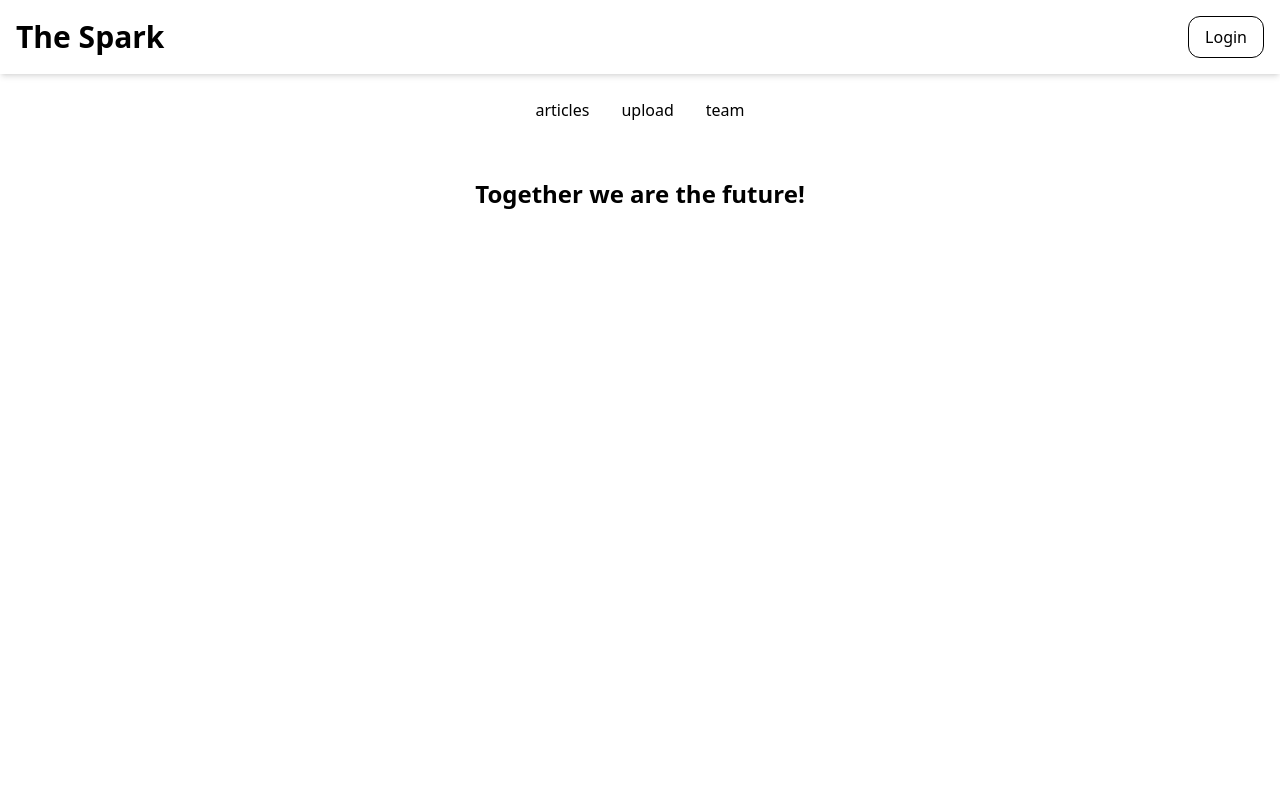
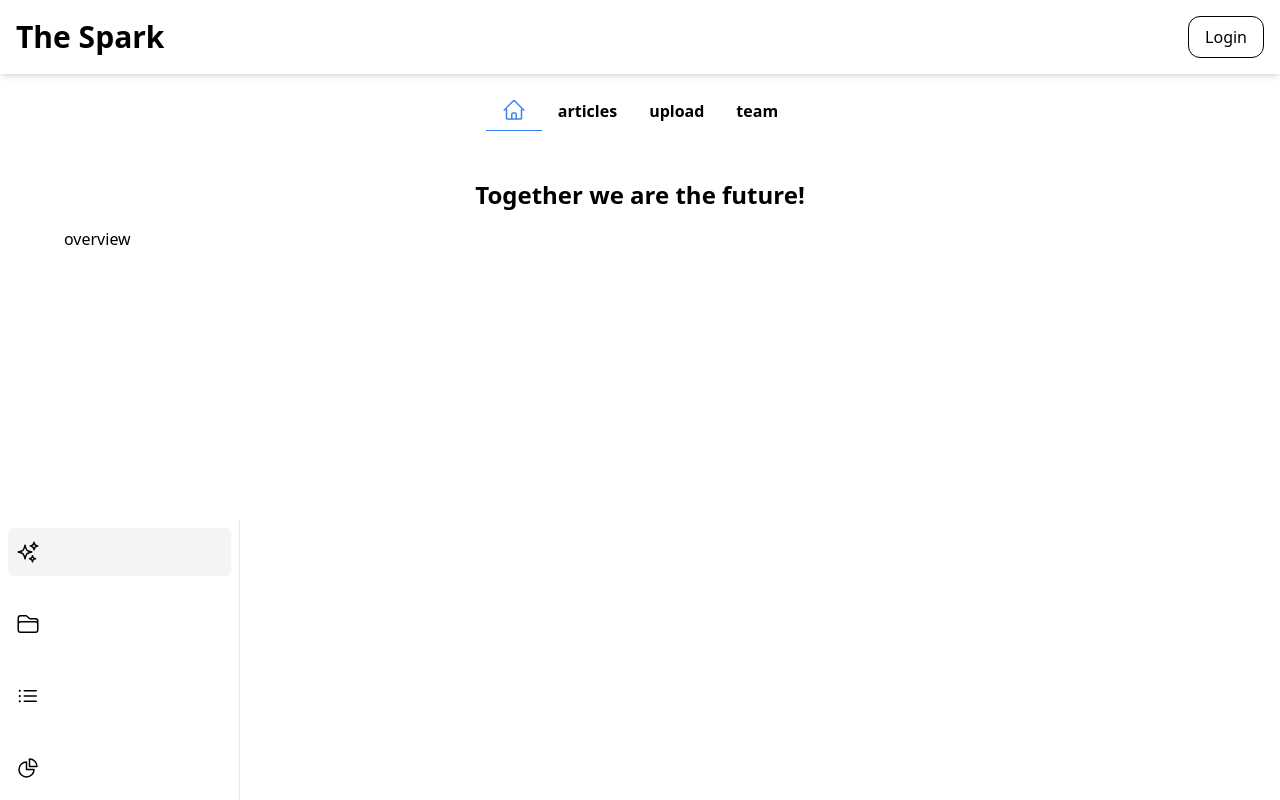
Before and after one commit to mpukabaofficial/firebasewithreact, a React (Vite) app: page / in a window 1280 px wide. Built offline with nearby package versions, Linux system fonts and the light colour scheme; no server answers.

Commit message:
made the homepage better

```diff
--- a/src/App.tsx
+++ b/src/App.tsx
@@ -10,14 +10,23 @@ import ArticlesPage from "./Pages/ArticlesPage";
 import UploadArticlesPage from "./Pages/UploadArticlesPage";
 import ArticlePage from "./Pages/ArticlePage";
 import TeamPage from "./Pages/TeamPage";
+import OverviewPage from "./Pages/IndexPages/OverviewPage";
+import ProjectPage from "./Pages/IndexPages/ProjectPage";
+import TasksPage from "./Pages/IndexPages/TasksPage";
+import AnalyticsPage from "./Pages/IndexPages/AnalyticsPage";
 
 function App() {
   return (
     <>
       <AuthContextProvider>
         <Routes>
-          <Route element={<Layout />}>
-            <Route index element={<IndexPage />} />
+          <Route path="/" element={<Layout />}>
+            <Route path="/" element={<IndexPage />}>
+              <Route path="/" element={<OverviewPage />} />
+              <Route path="/projects" element={<ProjectPage />} />
+              <Route path="/tasks" element={<TasksPage />} />
+              <Route path="/analytics" element={<AnalyticsPage />} />
+            </Route>
             <Route path="/register" element={<RegisterPage />} />
             <Route path="/login" element={<LoginPage />} />
             <Route path="/account" element={<AccountPage />} />
--- a/src/Layout.tsx
+++ b/src/Layout.tsx
@@ -1,13 +1,29 @@
 import { Outlet } from "react-router-dom";
 import Header from "./Header";
 import SideBar from "./component/SideBar";
-type sidebar = {
-  name: string;
-  url: string;
-};
-
+import { sidebar } from "./component/SideBarList";
 const Layout = () => {
   const sidebarList: sidebar[] = [
+    {
+      name: "",
+      url: "/",
+      icon: (
+        <svg
+          xmlns="http://www.w3.org/2000/svg"
+          fill="none"
+          viewBox="0 0 24 24"
+          strokeWidth={1.5}
+          stroke="currentColor"
+          className="h-6 w-6"
+        >
+          <path
+            strokeLinecap="round"
+            strokeLinejoin="round"
+            d="M2.25 12l8.954-8.955c.44-.439 1.152-.439 1.591 0L21.75 12M4.5 9.75v10.125c0 .621.504 1.125 1.125 1.125H9.75v-4.875c0-.621.504-1.125 1.125-1.125h2.25c.621 0 1.125.504 1.125 1.125V21h4.125c.621 0 1.125-.504 1.125-1.125V9.75M8.25 21h8.25"
+          />
+        </svg>
+      ),
+    },
     { name: "articles", url: "/articles" },
     { name: "upload", url: "/upload" },
     { name: "team", url: "/team" },
--- a/src/Pages/ArticlesPage.tsx
+++ b/src/Pages/ArticlesPage.tsx
@@ -10,7 +10,7 @@ const ArticlesPage = () => {
         docsArray.map((theDoc, index) => (
           <Link
             key={index}
-            className="flex min-h-[200px] flex-col items-center overflow-hidden rounded-lg border border-gray-200 bg-white object-cover shadow hover:bg-gray-100 lg:h-[20vh] lg:min-w-[800px] lg:max-w-xl lg:flex-row"
+            className="flex min-h-[200px] w-full flex-col items-center overflow-hidden rounded-lg border border-gray-200 bg-white object-cover shadow hover:bg-gray-100 lg:h-[20vh] lg:min-w-[800px] lg:max-w-xl lg:flex-row"
             to={"/article/" + theDoc.id}
           >
             <div className="flex aspect-video w-full overflow-hidden">
--- a/src/Pages/IndexPage.tsx
+++ b/src/Pages/IndexPage.tsx
@@ -1,14 +1,112 @@
+import { Outlet } from "react-router-dom";
+import IndexSideBar from "../component/IndexPage/IndexSideBar";
+import { sidebar } from "../component/SideBarList";
 import { useUserAuth } from "../context/AuthContext";
 
 const IndexPage = () => {
   const { user } = useUserAuth();
+  const sidebar: sidebar[] = [
+    {
+      name: "overview",
+      url: "/",
+      icon: (
+        <svg
+          xmlns="http://www.w3.org/2000/svg"
+          fill="none"
+          viewBox="0 0 24 24"
+          strokeWidth={1.5}
+          stroke="currentColor"
+          className="h-6 w-6"
+        >
+          <path
+            strokeLinecap="round"
+            strokeLinejoin="round"
+            d="M9.813 15.904L9 18.75l-.813-2.846a4.5 4.5 0 00-3.09-3.09L2.25 12l2.846-.813a4.5 4.5 0 003.09-3.09L9 5.25l.813 2.846a4.5 4.5 0 003.09 3.09L15.75 12l-2.846.813a4.5 4.5 0 00-3.09 3.09zM18.259 8.715L18 9.75l-.259-1.035a3.375 3.375 0 00-2.455-2.456L14.25 6l1.036-.259a3.375 3.375 0 002.455-2.456L18 2.25l.259 1.035a3.375 3.375 0 002.456 2.456L21.75 6l-1.035.259a3.375 3.375 0 00-2.456 2.456zM16.894 20.567L16.5 21.75l-.394-1.183a2.25 2.25 0 00-1.423-1.423L13.5 18.75l1.183-.394a2.25 2.25 0 001.423-1.423l.394-1.183.394 1.183a2.25 2.25 0 001.423 1.423l1.183.394-1.183.394a2.25 2.25 0 00-1.423 1.423z"
+          />
+        </svg>
+      ),
+    },
+    {
+      name: "projects",
+      url: "/projects",
+      icon: (
+        <svg
+          xmlns="http://www.w3.org/2000/svg"
+          fill="none"
+          viewBox="0 0 24 24"
+          strokeWidth={1.5}
+          stroke="currentColor"
+          className="h-6 w-6"
+        >
+          <path
+            strokeLinecap="round"
+            strokeLinejoin="round"
+            d="M2.25 12.75V12A2.25 2.25 0 014.5 9.75h15A2.25 2.25 0 0121.75 12v.75m-8.69-6.44l-2.12-2.12a1.5 1.5 0 00-1.061-.44H4.5A2.25 2.25 0 002.25 6v12a2.25 2.25 0 002.25 2.25h15A2.25 2.25 0 0021.75 18V9a2.25 2.25 0 00-2.25-2.25h-5.379a1.5 1.5 0 01-1.06-.44z"
+          />
+        </svg>
+      ),
+    },
+    {
+      name: "tasks",
+      url: "/tasks",
+      icon: (
+        <svg
+          xmlns="http://www.w3.org/2000/svg"
+          fill="none"
+          viewBox="0 0 24 24"
+          strokeWidth={1.5}
+          stroke="currentColor"
+          className="h-6 w-6"
+        >
+          <path
+            strokeLinecap="round"
+            strokeLinejoin="round"
+            d="M8.25 6.75h12M8.25 12h12m-12 5.25h12M3.75 6.75h.007v.008H3.75V6.75zm.375 0a.375.375 0 11-.75 0 .375.375 0 01.75 0zM3.75 12h.007v.008H3.75V12zm.375 0a.375.375 0 11-.75 0 .375.375 0 01.75 0zm-.375 5.25h.007v.008H3.75v-.008zm.375 0a.375.375 0 11-.75 0 .375.375 0 01.75 0z"
+          />
+        </svg>
+      ),
+    },
+    {
+      name: "analytics",
+      url: "/analytics",
+      icon: (
+        <svg
+          xmlns="http://www.w3.org/2000/svg"
+          fill="none"
+          viewBox="0 0 24 24"
+          strokeWidth={1.5}
+          stroke="currentColor"
+          className="h-6 w-6"
+        >
+          <path
+            strokeLinecap="round"
+            strokeLinejoin="round"
+            d="M10.5 6a7.5 7.5 0 107.5 7.5h-7.5V6z"
+          />
+          <path
+            strokeLinecap="round"
+            strokeLinejoin="round"
+            d="M13.5 10.5H21A7.5 7.5 0 0013.5 3v7.5z"
+          />
+        </svg>
+      ),
+    },
+  ];
   return (
-    <div className="flex flex-col p-4">
+    <div className="mx-auto flex max-w-screen-xl flex-col p-4">
       <h2 className="text-center text-2xl font-semibold">
         {!!user && user.displayName !== null
           ? "Hey " + user.displayName + "!"
           : "Together we are the future!"}
       </h2>
+      <div className="my-4 flex flex-col gap-8 md:flex-row">
+        <div>
+          <IndexSideBar items={sidebar} />
+        </div>
+        <div>
+          <Outlet />
+        </div>
+      </div>
     </div>
   );
 };
--- /dev/null
+++ b/src/Pages/IndexPages/AnalyticsPage.tsx
@@ -0,0 +1,5 @@
+const AnalyticsPage = () => {
+  return <div>AnalyticsPage</div>;
+};
+
+export default AnalyticsPage;
--- /dev/null
+++ b/src/Pages/IndexPages/OverviewPage.tsx
@@ -0,0 +1,5 @@
+const OverviewPage = () => {
+  return <div>overview</div>;
+};
+
+export default OverviewPage;
--- /dev/null
+++ b/src/Pages/IndexPages/ProjectPage.tsx
@@ -0,0 +1,5 @@
+const ProjectPage = () => {
+  return <div>Projects</div>;
+};
+
+export default ProjectPage;
--- /dev/null
+++ b/src/Pages/IndexPages/TasksPage.tsx
@@ -0,0 +1,5 @@
+const TasksPage = () => {
+  return <div>tasks</div>;
+};
+
+export default TasksPage;
--- /dev/null
+++ b/src/component/IndexPage/IndexSideBar.tsx
@@ -0,0 +1,30 @@
+import { Link, useLocation } from "react-router-dom";
+import { sidebar } from "../SideBarList";
+
+const IndexSideBar = ({ items }: { items: sidebar[] }) => {
+  const path = useLocation().pathname;
+
+  const style = (url: string): string => {
+    let classes = "";
+    if (path === url) classes = " bg-gray-100 ";
+    return classes;
+  };
+  return (
+    <div className="right fixed bottom-0 left-0 right-0 flex w-full justify-center gap-6 border-r-gray-200 p-2 md:w-60 md:flex-col md:border-r">
+      {items.map((item) => (
+        <Link
+          to={item.url}
+          className={
+            "flex items-center gap-2 rounded-md px-2 py-3 hover:bg-gray-100" +
+            style(item.url)
+          }
+        >
+          <span>{item.icon} </span>
+          <span className="hidden">{item.name}</span>
+        </Link>
+      ))}
+    </div>
+  );
+};
+
+export default IndexSideBar;
--- a/src/component/SideBar.tsx
+++ b/src/component/SideBar.tsx
@@ -1,18 +1,17 @@
 import { Link, useLocation } from "react-router-dom";
+import { sidebar } from "./SideBarList";
 
-interface SideBar {
-  name: string;
-  url: string;
-}
-
-const SideBar = ({ items }: { items: SideBar[] }) => {
+const SideBar = ({ items }: { items: sidebar[] }) => {
   const path = useLocation().pathname;
 
-  const style = (url: string): string => {
+  const style = (url: string[]): string => {
     let classes = "";
-    if (path === url) classes = " text-blue-500 border-b border-b-blue-500 ";
+    if (url.includes(path))
+      classes = " text-blue-500 border-b border-b-blue-500 ";
     return classes;
   };
+
+  const home = ["/projects", "/tasks", "/analytics"];
 
   console.log("path " + path);
   return (
@@ -21,12 +20,12 @@ const SideBar = ({ items }: { items: SideBar[] }) => {
         <Link
           to={item.url}
           className={
-            "px-4 py-2 text-left transition-all hover:text-gray-400 " +
-            style(item.url)
+            "px-4 py-2 text-left font-semibold transition-all duration-300 ease-in-out hover:text-gray-400" +
+            style(item.url === "/" ? [...home, "/"] : [item.url])
           }
           key={index}
         >
-          {item.name}
+          {item.name !== "" ? item.name : item.icon}
         </Link>
       ))}
     </div>
--- /dev/null
+++ b/src/component/SideBarList.ts
@@ -0,0 +1,7 @@
+import { ReactNode } from "react";
+
+export type sidebar = {
+  name: string;
+  url: string;
+  icon?: ReactNode;
+};
```
